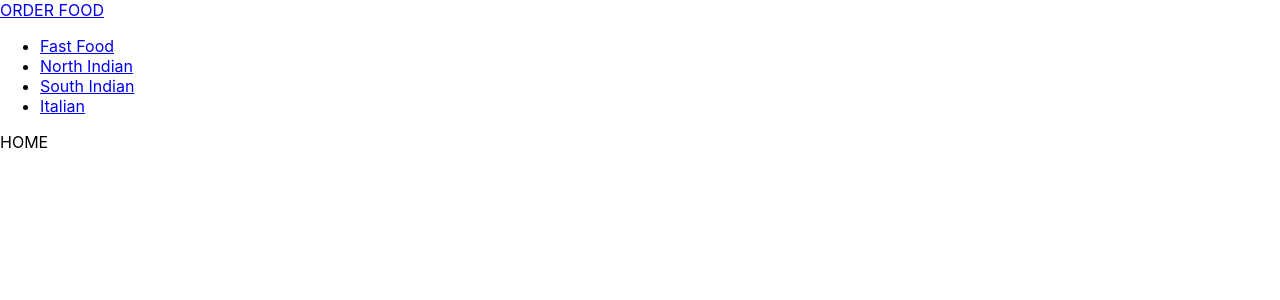
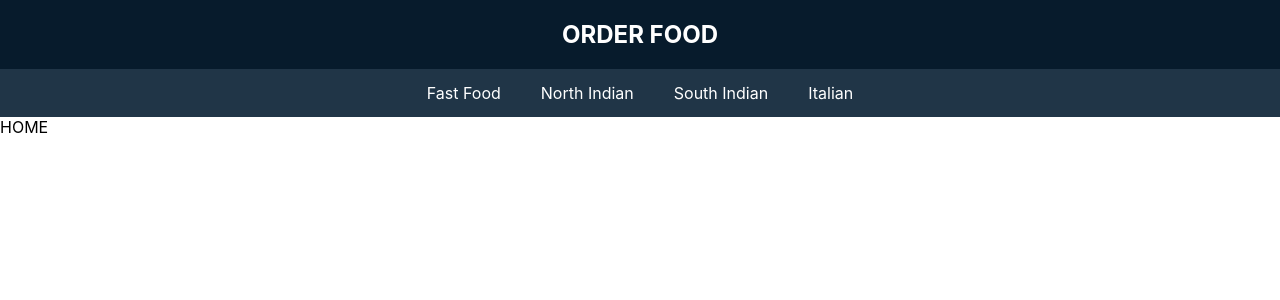
Before and after one commit to TheArhaam/MERN-FoodOrderingApp, a React (Create React App) app in the folder frontend/: page / in a window 1280 px wide. Shown: the top 300 px of the page. Built offline with nearby package versions, Linux system fonts and the light colour scheme; no server answers.

Commit message:
Basic Navbar implemented

```diff
--- a/frontend/src/App.js
+++ b/frontend/src/App.js
@@ -9,7 +9,7 @@ import Register from "./components/Register/Register";
 import Home from "./components/Home/home";
 import Menu from "./components/Menu/menu";
 import Cart from "./components/Cart/cart";
-import Navbar from "./components/Navbar/navbar"
+import Navbar from "./components/Navbar/navbar";
 import { BrowserRouter as Router, Route } from "react-router-dom";
 
 axios.defaults.baseURL = "http://localhost:5000/";
--- /dev/null
+++ b/frontend/src/components/Navbar/navbar.css
@@ -0,0 +1,50 @@
+.nav {
+    background-color: rgb(7, 27, 44);
+}
+
+.ulElement {
+    list-style-type: none;
+    margin: 0;
+    padding: 0;
+    overflow: hidden;
+    background-color: rgb(32, 53, 71);
+    text-align: center;
+}
+
+.liElement {
+    background-color: rgb(32, 53, 71);
+    color: white;
+    text-align: center;
+    padding: 14px 20px;
+    display: inline-block;
+    align-items: center;
+    align-self: center;
+}
+
+.liElement:hover {
+    background-color: rgb(7, 27, 44);
+}
+
+.divElement{
+padding: 100;
+margin: 100;
+}
+
+.linkElement h1{
+    margin: 0;
+    padding: 20px;
+    text-align: center;
+}
+
+.linkElement:link {
+    color: white;
+    text-decoration: none;
+}
+.linkElement:visited {
+    color: white;
+    text-decoration: none;
+}
+.linkElement:active {
+    color: white;
+    text-decoration: none;
+}
--- a/frontend/src/components/Navbar/navbar.js
+++ b/frontend/src/components/Navbar/navbar.js
@@ -1,5 +1,6 @@
 import React, { Component } from "react";
 import { Link } from "react-router-dom";
+import './navbar.css'
 
 class Navbar extends Component {
     constructor(props) {
@@ -7,30 +8,38 @@ class Navbar extends Component {
     }
     render() {
         return (
-            <nav>
-                <Link to="/">ORDER FOOD</Link>
-                <div>
-                    <ul>
-                        <li>
-                            <Link to="/menu/Fast Food">
+            <nav className="nav" variant="tabs">
+                <Link to="/" className="linkElement"><h1>ORDER FOOD</h1></Link>
+                <div className="navDiv">
+                    <ul className="ulElement">
+                        <Link to="/menu/Fast Food" className="linkElement">
+                            <li className="liElement">
+                                <div className="divElement">
                                     Fast Food
+                                </div>
+                            </li>
                         </Link>
+                        <Link to="/menu/North Indian" className="linkElement">
+                            <li className="liElement">
+                                <div className="divElement">
+                                    North Indian
+                                </div>
                             </li>
-                        <li>
-                            <Link to="/menu/North Indian">
-                                North Indian
                         </Link>
+                        <Link to="/menu/South Indian" className="linkElement">
+                            <li className="liElement">
+                                <div className="divElement">
+                                    South Indian
+                                </div>
                             </li>
-                        <li>
-                            <Link to="/menu/South Indian">
-                                South Indian
                         </Link>
+                        <Link to="/menu/Italian" className="linkElement">
+                            <li className="liElement">
+                                <div className="divElement">
+                                    Italian
+                                </div>
                             </li>
-                        <li>
-                            <Link to="/menu/Italian">
-                                Italian
                         </Link>
-                        </li>
 
                     </ul>
                 </div>
```
Lines whose indentation alone changed are shown as unchanged.
